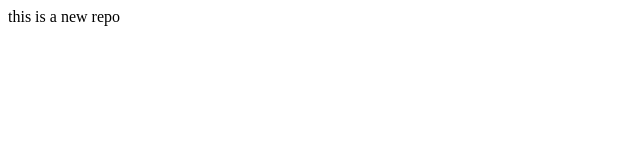
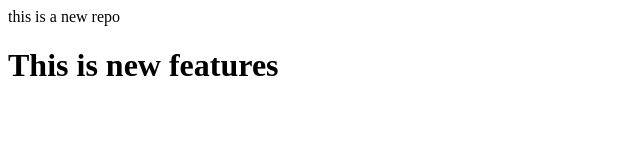
Before and after one commit to Guru-prasadrana/local-repo, a plain HTML site: page index.html in a window 1280 px wide. Shown: the whole page, without its empty margins (0-640 px from the left). Drawn offline with Linux system fonts and the light colour scheme.

```diff
--- a/index.html
+++ b/index.html
@@ -1 +1,2 @@
 this is a new repo
+<h1>This is new features</h1>
```
